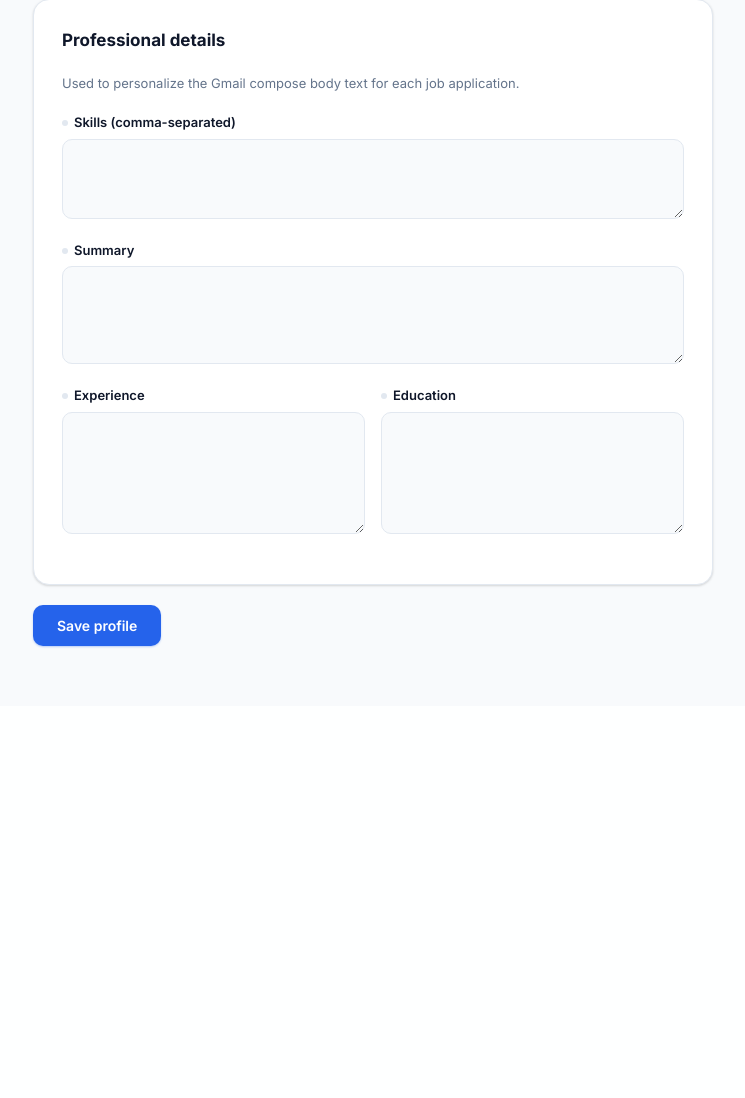
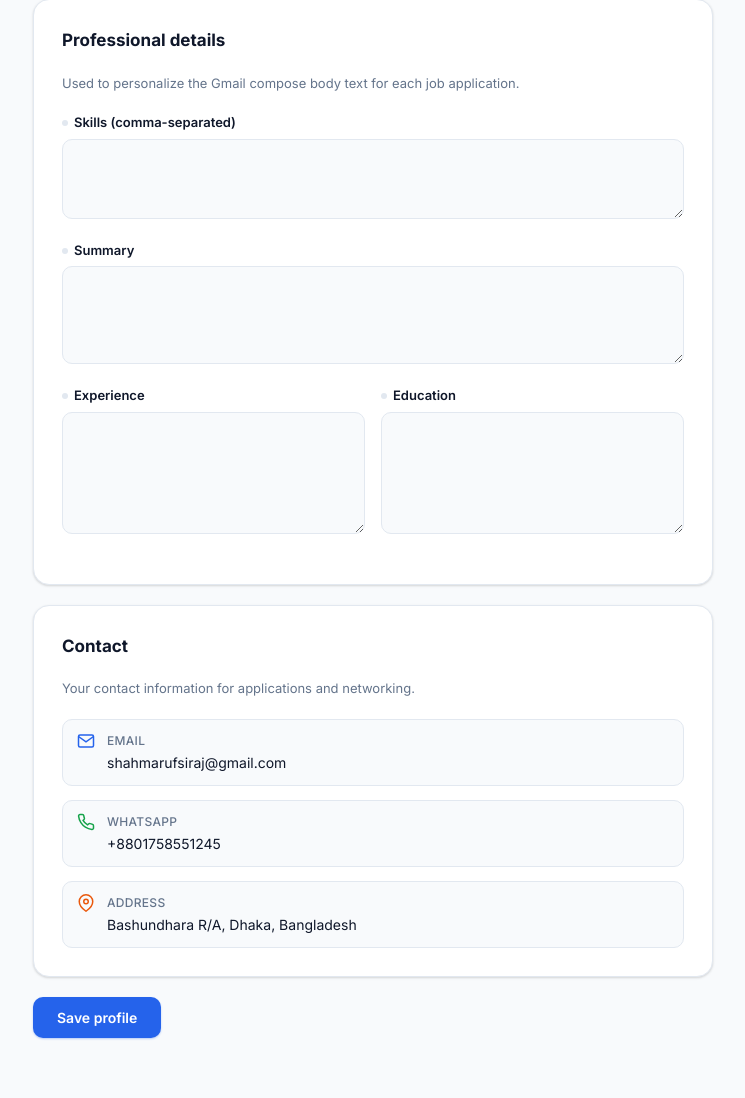
Before and after one commit to ssmugdho7/jobpilot, a Flask app: template app/web/templates/profile.html in a window 1280 px wide. Shown: the part 1177-2275 px from the top of the page, without its empty margins (267-1012 px from the left). Before the commit the page ends 1825 px from the top, so only its background shows below. Run offline with Flask 3, Linux system fonts and the light colour scheme; the template is opened without the code that fills it, so the values that code supplies are empty; parts of the project's set-up code (start-up, migrations or seed data) failed here and were passed over.

Commit message:
feat: fix Hide missing points toggle (hides .missing spans), add Contact tab with user info

```diff
--- a/app/web/templates/profile.html
+++ b/app/web/templates/profile.html
@@ -132,6 +132,15 @@
     .compose-locked { display: flex; align-items: center; gap: 8px; padding: 12px 16px; background: var(--bg); border-radius: 10px; font-size: 13px; color: var(--muted); font-weight: 500; margin-top: 16px; }
     .compose-locked svg { color: var(--muted); flex-shrink: 0; }
 
+    /* ── Contact info ── */
+    .contact-info { display: flex; flex-direction: column; gap: 14px; margin-top: 8px; }
+    .contact-item { display: flex; align-items: flex-start; gap: 12px; padding: 12px 14px; background: var(--bg); border-radius: 10px; border: 1px solid var(--border); transition: all .2s; }
+    .contact-item:hover { border-color: var(--blue); background: var(--blue-light); }
+    [data-theme="dark"] .contact-item:hover { background: rgba(96,165,250,.08); }
+    .contact-detail { display: flex; flex-direction: column; gap: 2px; min-width: 0; }
+    .contact-label { font-size: 12px; color: var(--muted); font-weight: 500; text-transform: uppercase; letter-spacing: .3px; }
+    .contact-value { font-size: 14px; color: var(--text); word-break: break-word; }
+
     .toast { position: fixed; bottom: 24px; left: 50%; transform: translateX(-50%); background: var(--text); color: var(--bg); padding: 14px 24px; border-radius: 12px; font-size: 14px; font-weight: 500; display: none; z-index: 300; box-shadow: 0 4px 12px rgba(0,0,0,.25); }
 
     @media (max-width: 768px) {
@@ -259,6 +268,35 @@
       <div class="row">
         <div class="field"><label><span class="dot" id="dot-experience"></span>Experience</label><textarea id="experience" rows="4" oninput="checkProgress()">{{ profile.experience }}</textarea></div>
         <div class="field"><label><span class="dot" id="dot-education"></span>Education</label><textarea id="education" rows="4" oninput="checkProgress()">{{ profile.education }}</textarea></div>
+      </div>
+    </div>
+
+    <!-- Contact tab -->
+    <div class="card">
+      <h2>Contact</h2>
+      <p class="desc">Your contact information for applications and networking.</p>
+      <div class="contact-info">
+        <div class="contact-item">
+          <svg width="18" height="18" viewBox="0 0 24 24" fill="none" stroke="var(--blue)" stroke-width="2"><path d="M4 4h16c1.1 0 2 .9 2 2v12c0 1.1-.9 2-2 2H4c-1.1 0-2-.9-2-2V6c0-1.1.9-2 2-2z"/><polyline points="22,6 12,13 2,6"/></svg>
+          <div class="contact-detail">
+            <span class="contact-label">Email</span>
+            <span class="contact-value">shahmarufsiraj@gmail.com</span>
+          </div>
+        </div>
+        <div class="contact-item">
+          <svg width="18" height="18" viewBox="0 0 24 24" fill="none" stroke="var(--green)" stroke-width="2"><path d="M22 16.92v3a2 2 0 0 1-2.18 2 19.79 19.79 0 0 1-8.63-3.07 19.5 19.5 0 0 1-6-6 19.79 19.79 0 0 1-3.07-8.67A2 2 0 0 1 4.11 2h3a2 2 0 0 1 2 1.72 12.84 12.84 0 0 0 .7 2.81 2 2 0 0 1-.45 2.11L8.09 9.91a16 16 0 0 0 6 6l1.27-1.27a2 2 0 0 1 2.11-.45 12.84 12.84 0 0 0 2.81.7A2 2 0 0 1 22 16.92z"/></svg>
+          <div class="contact-detail">
+            <span class="contact-label">WhatsApp</span>
+            <span class="contact-value">+8801758551245</span>
+          </div>
+        </div>
+        <div class="contact-item">
+          <svg width="18" height="18" viewBox="0 0 24 24" fill="none" stroke="var(--orange)" stroke-width="2"><path d="M21 10c0 7-9 13-9 13s-9-6-9-13a9 9 0 0 1 18 0z"/><circle cx="12" cy="10" r="3"/></svg>
+          <div class="contact-detail">
+            <span class="contact-label">Address</span>
+            <span class="contact-value">Bashundhara R/A, Dhaka, Bangladesh</span>
+          </div>
+        </div>
       </div>
     </div>
 
```
Also changed, not shown: app/web/templates/index.html (+2 -11 lines), 1 other file.
